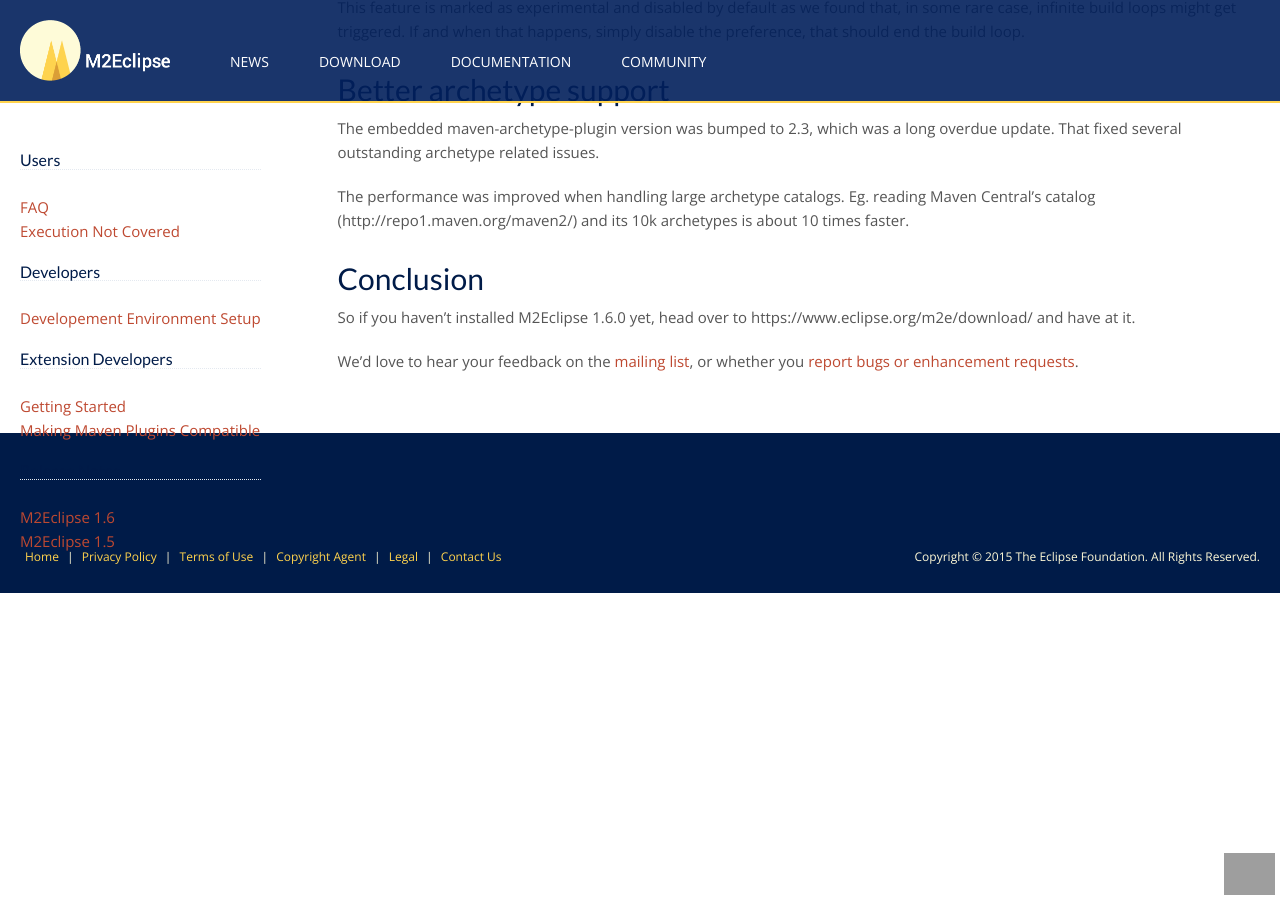
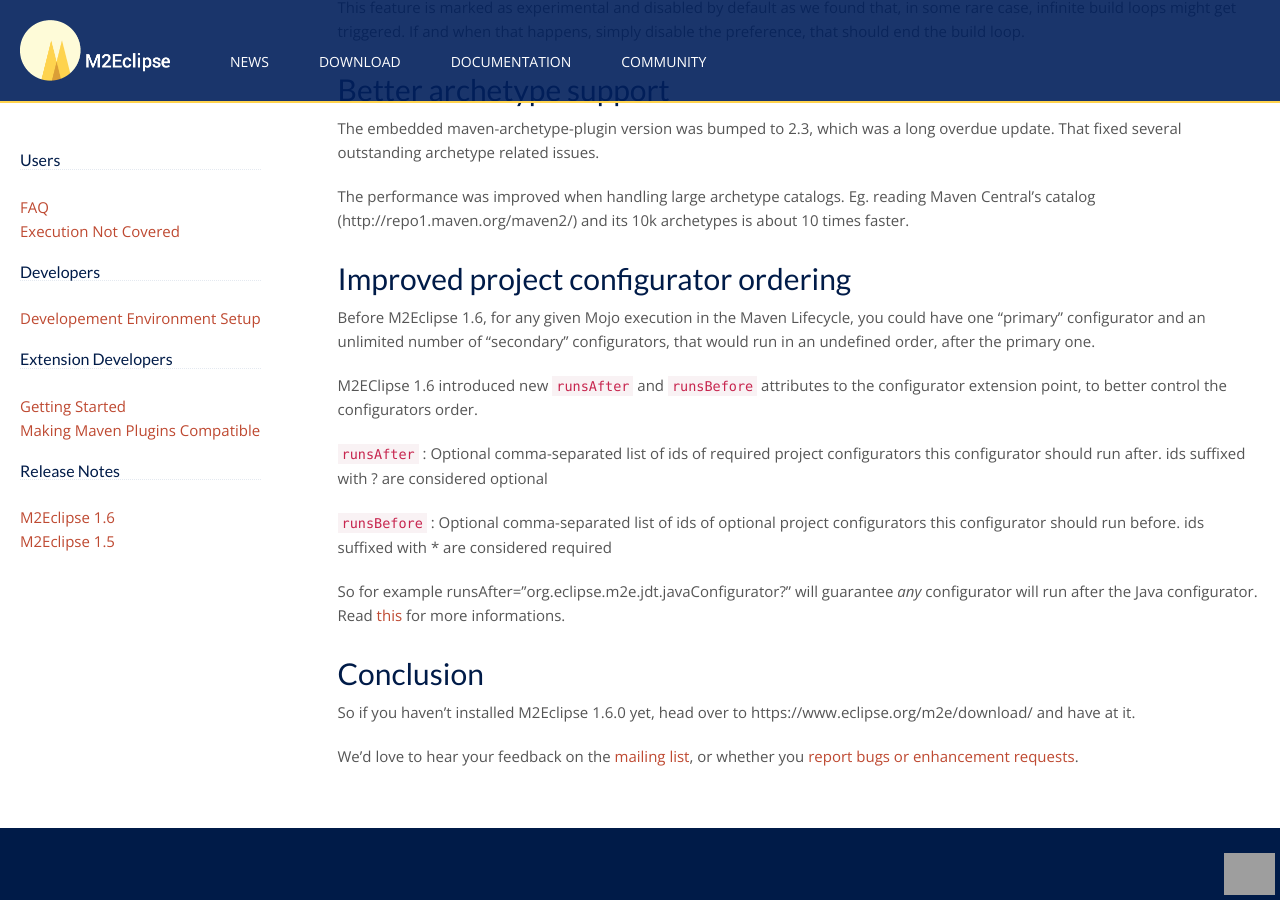
Before and after one commit to takari/m2eclipse-website, a Jekyll site: the page built from documentation/release-notes-16.md, in a window 1280 px wide and 900 px high, scrolled down 1559 px. Built offline with Jekyll 4.4.1, drawn with Linux system fonts in a browser that asks for light colours; some web fonts are replaced; Markdown is read by kramdown in place of the engine named in the settings; grey boxes are pictures that could not be loaded.

Commit message:
Add blurb about project configurators
Signed-off-by: Fred Bricon <fbricon@gmail.com>

```diff
--- a/documentation/release-notes-16.md
+++ b/documentation/release-notes-16.md
@@ -35,6 +35,18 @@
 
   The performance was improved when handling large archetype catalogs. Eg. reading Maven Central's catalog (http://repo1.maven.org/maven2/) and its 10k archetypes is about 10 times faster.
 
+# Improved project configurator ordering
+Before M2Eclipse 1.6, for any given Mojo execution in the Maven Lifecycle, you could have one "primary" configurator and an unlimited number of "secondary" configurators, that would run in an undefined order, after the primary one.
+
+M2EClipse 1.6 introduced new `runsAfter` and `runsBefore` attributes to the configurator extension point, to better control the configurators order.
+
+`runsAfter` : Optional comma-separated list of ids of required project configurators this configurator should run after.
+ids suffixed with ? are considered optional
+
+`runsBefore` : Optional comma-separated list of ids of optional project configurators this configurator should run before.
+ids suffixed with * are considered required
+
+So for example runsAfter="org.eclipse.m2e.jdt.javaConfigurator?" will guarantee *any* configurator will run after the Java configurator. Read [this](https://bugs.eclipse.org/bugs/show_bug.cgi?id=449495#c1) for more informations.
 
 # Conclusion
 
```
